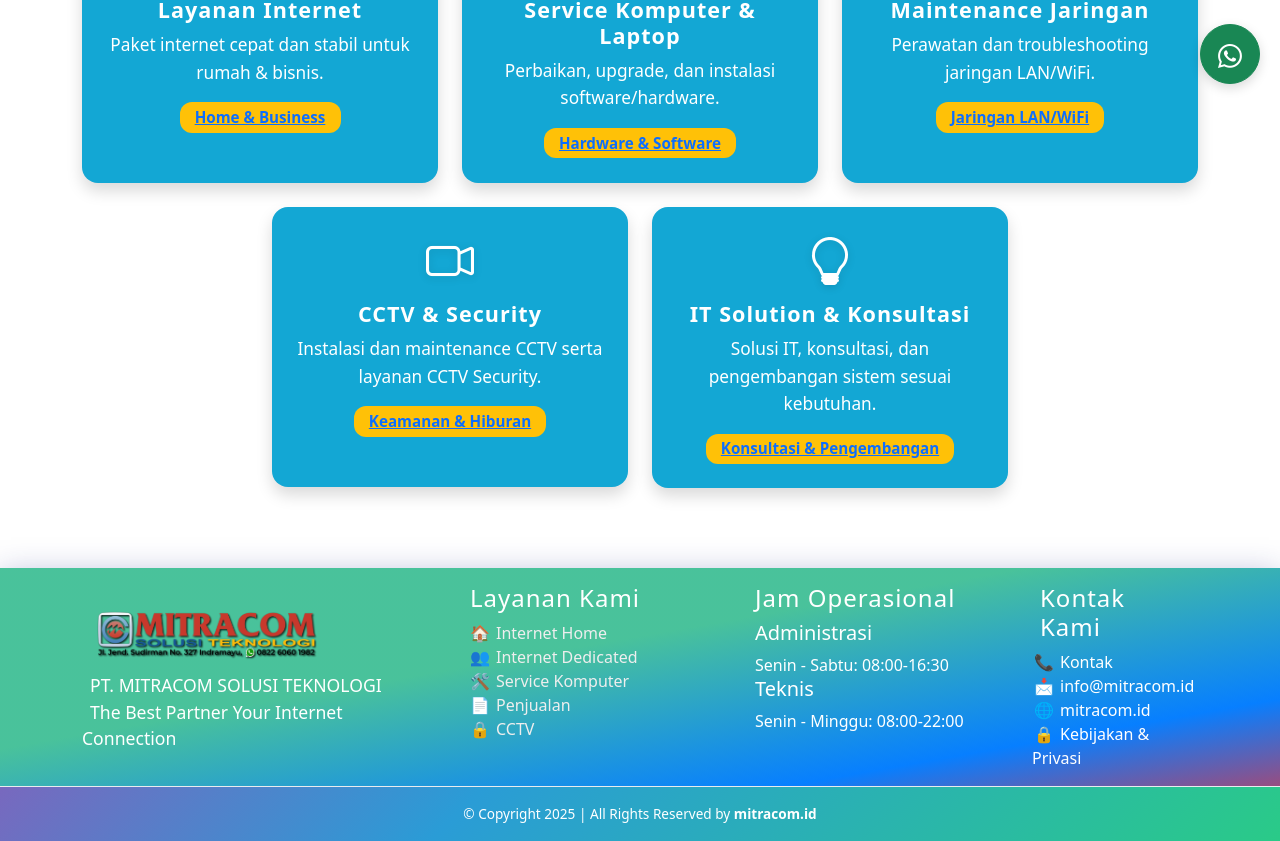
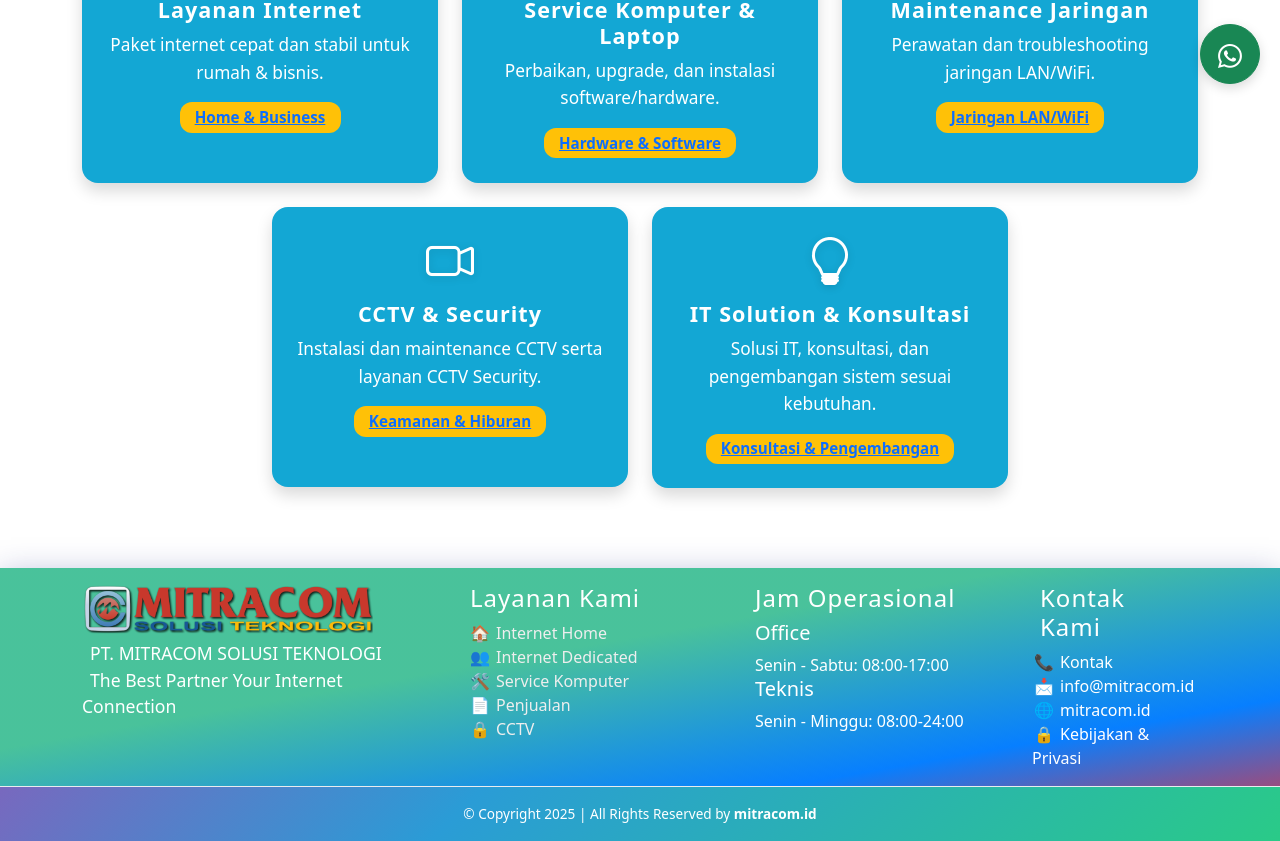
Before and after one commit to bisaterusboy/bisaterusboy.github.io, a React (Vite) app: page /services in a window 1280 px wide. Shown: the part 696-1537 px from the top of the page. Built offline with nearby package versions, Linux system fonts and the light colour scheme.

Commit message:
logo footer

```diff
--- a/src/components/Footer.jsx
+++ b/src/components/Footer.jsx
@@ -15,8 +15,8 @@ const Footer = () => {
   ];
 
   const hoursItems = [
-    { label: "Administrasi", value: "Senin - Jumat 08.00–17.00" },
-    { label: "Teknis", value: "Senin - Minggu 08.00–21.00" },
+    { label: "Office", value: "Senin - Jumat 08.00–17.00" },
+    { label: "Teknis", value: "Senin - Minggu 08.00–24.00" },
   ];
 
   const contacts = [
@@ -47,15 +47,15 @@ const Footer = () => {
         <div className="container">
           <div className="row gy-4">
             <div className="col-lg-4 col-md-6">
-              <div className="py-3 h d-flex flex-column justify-content-between">
+              <div className=" d-flex flex-column justify-content-between">
                 <div className="mb-3" style={{ height: "40px" }}> {/* Container untuk logo */}
                   <img src={eLogo1} alt="Logo" style={{
-                    width: "70%", height: "70px"
+                      height: "50px"
                     }}
 
                   />
                 </div>
-                <address className="footer-contact pt-3 mb-0" style={{ color: "var(--text-light)", fontSize: "1.1rem" }}>
+                <address className="footer-contact pt mb-0" style={{ color: "var(--text-light)", fontSize: "1.1rem" }}>
                   <div><span style={{ marginRight: "8px" }}></span>PT. MITRACOM SOLUSI TEKNOLOGI </div>
                   <div><span style={{ marginRight: "8px" }}></span>The Best Partner Your Internet Connection</div>
                   {/* <div className="mt-3">
@@ -123,11 +123,11 @@ const Footer = () => {
                   <div className="mx-2">
                     <h5 style={{ color: "#fff", marginBottom: "8px" }}>
 
-                      Administrasi
+                      Office
                     </h5>
                     <div style={{ color: "var(--text-light)" }}>
                       <div>
-                        Senin - Sabtu: <span style={{ fontWeight: "500" }}>08:00-16:30</span>
+                        Senin - Sabtu: <span style={{ fontWeight: "500" }}>08:00-17:00</span>
                       </div>
                     </div>
                   </div>
@@ -137,7 +137,7 @@ const Footer = () => {
                     </h5>
                     <div style={{ color: "var(--text-light)" }}>
                       <div>
-                        Senin - Minggu: <span style={{ fontWeight: "500" }}>08:00-22:00</span>
+                        Senin - Minggu: <span style={{ fontWeight: "500" }}>08:00-24:00</span>
                       </div>
                     </div>
                   </div>
--- a/src/components/Navbar.jsx
+++ b/src/components/Navbar.jsx
@@ -102,7 +102,7 @@ function Navbar() {
             <img
               src={eLogo}
               alt="Logo"
-              style={{ height: "30px" }}
+              style={{ height: "35px" }}
             />
           </Link>
 
@@ -198,7 +198,7 @@ function Navbar() {
                   <FontAwesomeIcon icon={faLinkedinIn} />
                 </a>
               </li> */}
-              <li className="nav-item">
+              {/* <li className="nav-item">
                 <a
                   className="nav-link fw-bold text-decoration-none"
                   href="https://api.whatsapp.com/send/?phone=6287727999117&text=Hallo%2C+saya+tertarik+ingin+memesan+layanan+Internetnya&type=phone_number&app_absent=0"
@@ -209,7 +209,7 @@ function Navbar() {
                 >
                   <FontAwesomeIcon icon={faWhatsapp} />
                 </a>
-              </li>
+              </li>               */}
             </ul>
           </div>
         </div>
--- a/src/components/Slider.jsx
+++ b/src/components/Slider.jsx
@@ -30,7 +30,7 @@ function Slider() {
     {
       id: 3,
       image: banner3,
-      title: 'Layanan Internet yang Murah Dan Terjangkau',
+      title: 'Layanan Internet Murah Dan Terjangkau',
       subtitle: 'Pemasangan Gratis Syarat Ketentuan Berlaku',
       ctaText: 'Hubungi Kami',
       ctaLink: '/contact',
--- a/src/components/Units.jsx
+++ b/src/components/Units.jsx
@@ -307,8 +307,8 @@ function Units() {
       <section id="plans" className="section-padding">
         <div className="container">
           <div className="text-center mb-4">
-            <h2 className="section-title">Paket Internet Rumah</h2>
-            <p className="section-subtitle">Pilih paket terbaik sesuai kebutuhan keluarga</p>
+            <h2 className="section-title">Paket Internet</h2>
+            <p className="section-subtitle">Home Broadband</p>
           </div>
           <div className="row g-4">
             {packages.map((pkg) => (
@@ -357,7 +357,7 @@ function Units() {
                     }}>
                       {pkg.speed.replace(' (Up to*)', '')}
                     </div>
-                    <div className="small" style={{ color: 'rgba(255,255,255,0.8)' }}>Kecepatan hingga</div>
+                    {/* <div className="small" style={{ color: 'rgba(255,255,255,0.8)' }}>Kecepatan hingga</div> */}
                   </div>
                   <div className="text-center mb-4">
                     <div className="h2 fw-bold mb-0" style={{
@@ -411,7 +411,7 @@ function Units() {
         <div className="container">
           <div className="text-center mb-4">
             <h2 className="section-title">Layanan Kami</h2>
-            <p className="section-subtitle">Solusi internet lengkap untuk kebutuhan Anda</p>
+            <p className="section-subtitle">Kami menghadirkan produk dan jasa unggulan yang dirancang khusus untuk memenuhi kebutuhan anda</p>
           </div>
           <div className="row g-4">
             {services.map((service) => (
```
Also changed, not shown: src/assets/img/eslog2 copy.png (deleted), src/assets/img/eslog2.png.
